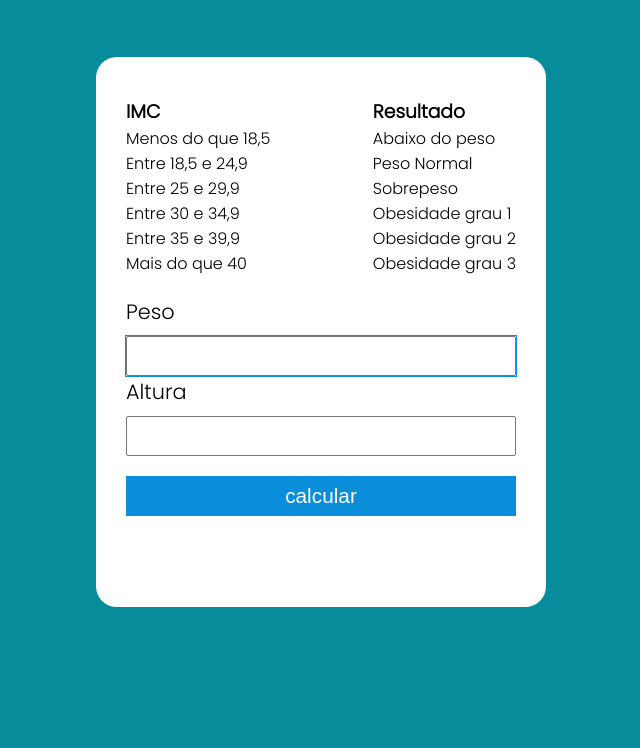
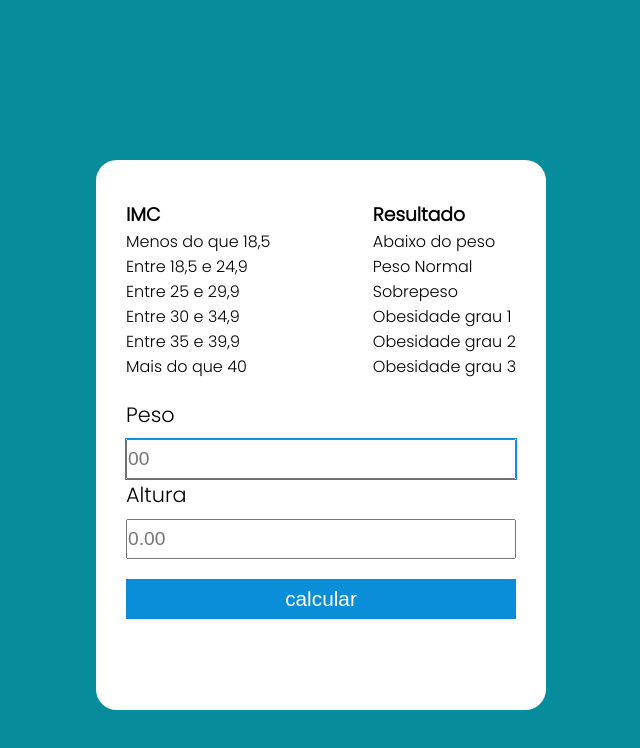
Before and after one commit to nicolasBraga01/calculadoraIMC, a plain HTML site: page index.html in a window 1280 px wide. Shown: the whole page, without its empty margins (319-959 px from the left). Drawn offline with Linux system fonts and the light colour scheme.

Commit message:
atualização v2

```diff
--- a/index.html
+++ b/index.html
@@ -33,9 +33,9 @@
         </div>
         <form action="/" id="form" method="post">
             <label for="peso">Peso</label>
-            <input type="text" name="peso" autofocus id="peso">
+            <input type="text" name="peso" autofocus id="peso"  placeholder="00">
             <label for="altura">Altura</label>
-            <input type="text" id="altura">
+            <input type="text" id="altura"  placeholder="0.00">
             <input type="submit" value="calcular">
         </form>
        <div id="resultado"></div>
--- a/style.css
+++ b/style.css
@@ -18,8 +18,11 @@ body {
   font-family: "Poppins", sans-serif;
   display: flex;
   justify-content: center;
+  height: 100vh;
+  align-items: center;
   flex-wrap: wrap;
   margin: 12px;
+  overflow: hidden;
 }
 
 .container{
```
